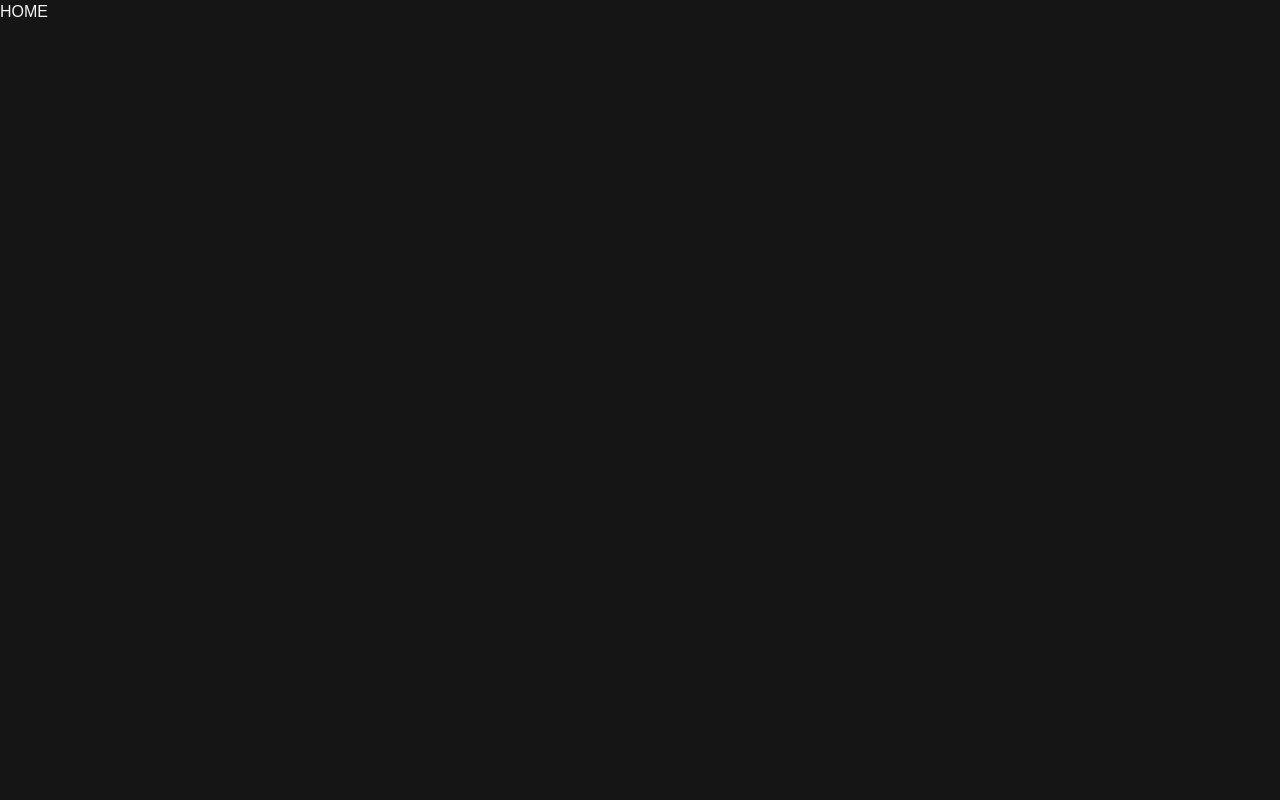
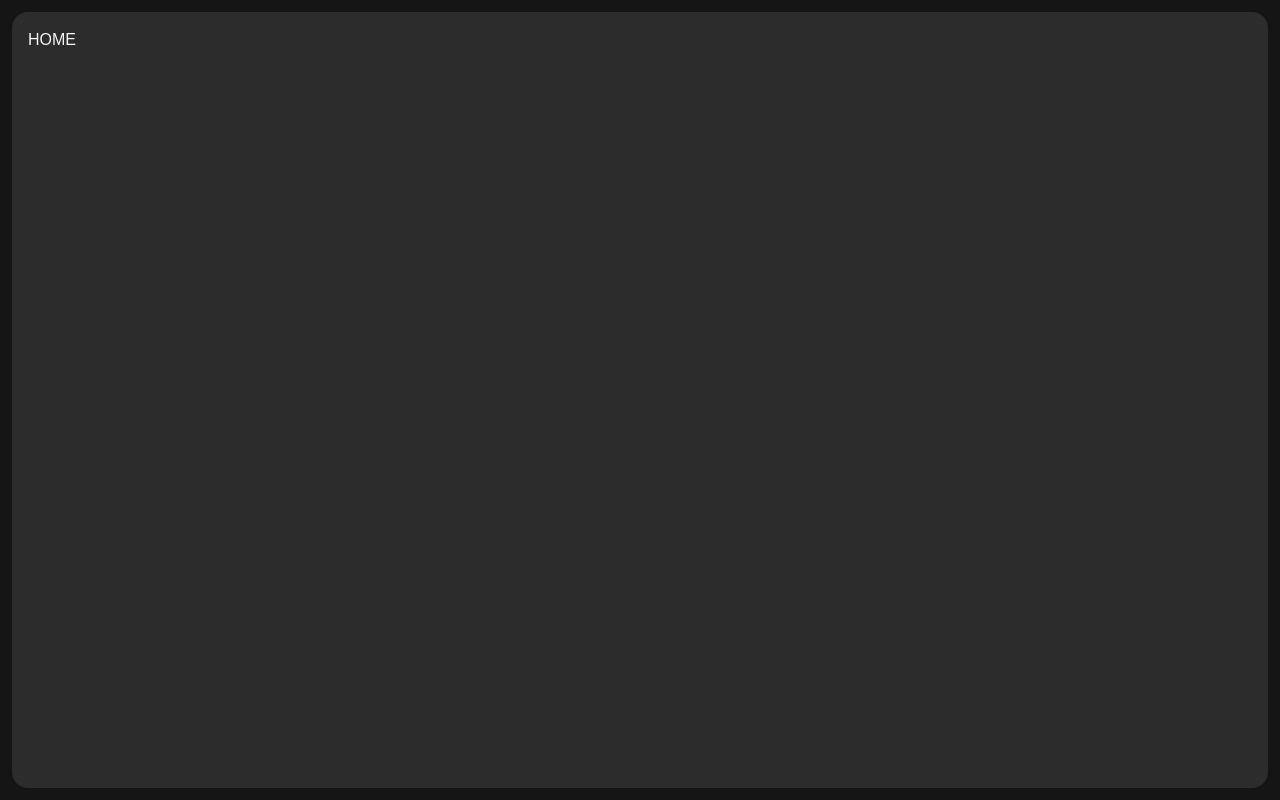
Before and after one commit to Unnunoctio/Rincon-del-Curao, an Astro site: page / in a window 1280 px wide. Built offline with nearby package versions, Linux system fonts and the light colour scheme; Astro itself is replaced by a stand-in of ours.

Commit message:
style: :lipstick: add layout ui

```diff
--- a/src/layouts/Layout.astro
+++ b/src/layouts/Layout.astro
@@ -37,6 +37,14 @@ const { title } = Astro.props;
 		<ClientRouter />
 	</head>
 	<body class="flex xl:flex-row flex-col bg-c-onix-black font-geist text-c-snow-white">
-		<slot />
+		<!-- TOAST -->
+		<!-- SIDEBAR -->
+		<!-- NAVBAR -->
+		<section class="flex flex-col flex-1 gap-3 xl:pt-3 pr-3 pb-3 pl-3">
+			<main class="bg-c-lead-gray p-4 rounded-2xl h-content-height">
+				<slot />
+			</main>
+			<!-- FOOTER -->
+		</section>
 	</body>
 </html>
```
